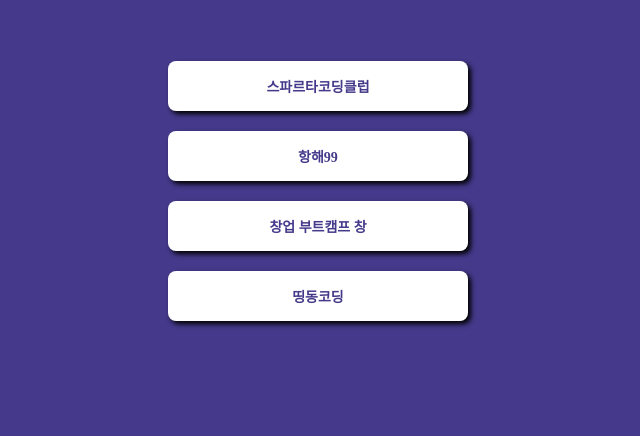
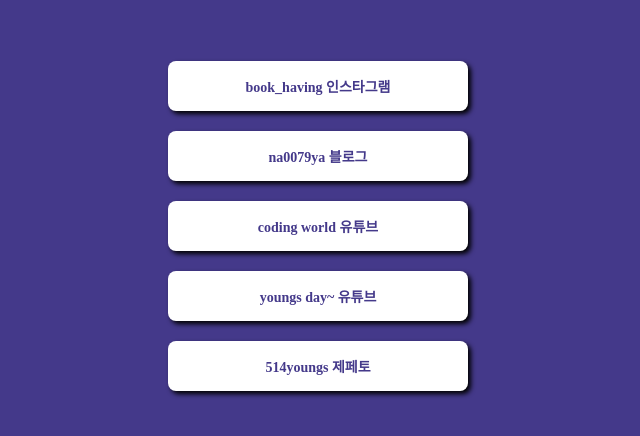
Before and after one commit to jinyoungkim202206/mypage, a plain HTML site: page index.html in a window 1280 px wide. Shown: the part 196-632 px from the top of the page, without its empty margins (322-962 px from the left). Drawn offline with Linux system fonts and the light colour scheme; a web font is replaced by a local one.

Commit message:
Update index.html

```diff
--- a/index.html
+++ b/index.html
@@ -2,7 +2,7 @@
 <html>
 <head>
     <meta property="og:title" content="실천지혜 - 프로필 링크">
-    <meta property="og:description" content="어서와 코딩은 처음이지?">
+    <meta property="og:description" content="또 하나의 나를 꿈꾸는 세상에 살아요!">
     <meta property="og:image" content="실천지혜.png">
     <script type="text/javascript" src="https://s3.ap-northeast-2.amazonaws.com/materials.spartacodingclub.kr/free/sparta.js"></script>
     <title>실천지혜 - 프로필 링크</title>
@@ -82,10 +82,11 @@
         <div class="profile"></div>
         <h1 class="main">실천지혜</h1>
         <p class="sub"></p>
-        <a target="_blank" href="https://spartacodingclub.kr/">스파르타코딩클럽</a>
-        <a target="_blank" href="https://hanghae99.spartacodingclub.kr/">항해99</a>
-        <a target="_blank" href="https://chang.spartacodingclub.kr/">창업 부트캠프 창</a>
-        <a target="_blank" href="https://ddingdong.spartacodingclub.kr/">띵동코딩</a>
+        <a target="_blank" href="https://www.instagram.com/book_having/">book_having 인스타그램</a>
+        <a target="_blank" href="https://blog.naver.com/na0079ya">na0079ya 블로그</a>
+        <a target="_blank" href="https://www.youtube.com/channel/UCP53z2ARSq-jOrGJ18n29sA">coding world 유튜브</a>
+        <a target="_blank" href="https://www.youtube.com/channel/UCEJrrH_p_q4ho09HbC_12WQ">youngs day~ 유튜브</a>
+        <a target="_blank" href="https://user.zepeto.me/514youngs?referrer=514youngs">514youngs 제페토</a>
     </div>
 </body>
 </html>
```
